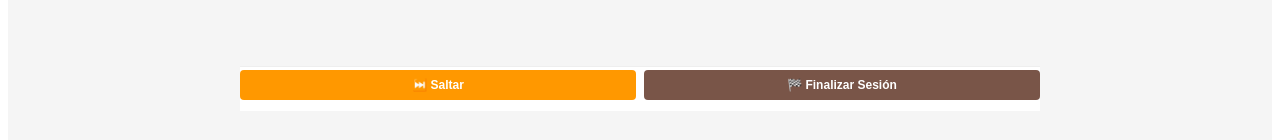
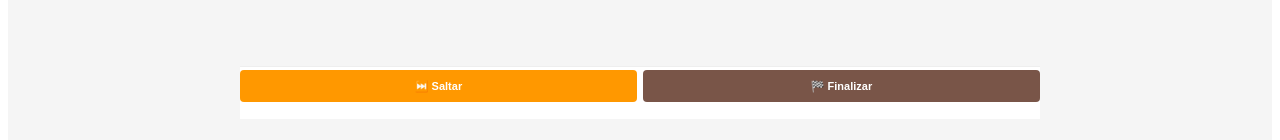
Before and after one commit to salvadorcao56/Appian-trainer, an Angular app: page / in a window 1280 px wide. Both pictures are taken after a click on the button "📚 Modo Estudio". Shown: the part 640-780 px from the top of the page. Built offline with nearby package versions, Linux system fonts and the light colour scheme.

Commit message:
correcciones 1

```diff
--- a/src/app/components/question/question.css
+++ b/src/app/components/question/question.css
@@ -430,3 +430,76 @@
   50% { opacity: 0.7; }
   100% { opacity: 1; }
 }
+
+/* Botones de estudio que ocupan el 100% del ancho */
+.study-buttons-row {
+  display: flex;
+  gap: 6px;
+  margin-bottom: 6px;
+  width: 100%;
+}
+
+.study-buttons-row .btn-skip,
+.study-buttons-row .btn-finish,
+.study-buttons-row .study-respond-btn {
+  flex: 1;
+  padding: 6px 4px;
+  border: none;
+  border-radius: 4px;
+  cursor: pointer;
+  font-size: 11px;
+  font-weight: bold;
+  height: 32px;
+  min-height: 32px;
+  width: 100%;
+}
+
+.study-buttons-row .btn-skip {
+  background: #ff9800;
+  color: white;
+  flex: 1;
+}
+
+.study-buttons-row .btn-skip:hover {
+  background: #f57c00;
+}
+
+.study-buttons-row .study-respond-btn {
+  background: #007acc;
+  color: white;
+  flex: 2; /* El botón responder ocupa más espacio */
+}
+
+.study-buttons-row .study-respond-btn:hover:not(:disabled) {
+  background: #005a9e;
+}
+
+.study-buttons-row .study-respond-btn:disabled {
+  background: #ccc;
+  cursor: not-allowed;
+}
+
+.study-buttons-row .btn-finish {
+  background: #795548;
+  color: white;
+  flex: 1;
+}
+
+.study-buttons-row .btn-finish:hover {
+  background: #5d4037;
+}
+
+/* Ajustar altura de botones en otros modos para que coincidan */
+.btn-primary, .btn-next {
+  width: 100%;
+  background: #007acc;
+  color: white;
+  border: none;
+  padding: 6px;
+  border-radius: 4px;
+  cursor: pointer;
+  font-size: 12px;
+  font-weight: bold;
+  height: 32px;
+  min-height: 32px;
+}
--- a/src/app/components/question/question.html
+++ b/src/app/components/question/question.html
@@ -78,12 +78,26 @@
       </span>
     </div>
 
-    <!-- Botones de estudio SIN botón "Ver Explicación" -->
+    <!-- Botones de estudio MODIFICADOS -->
     <div class="study-actions" *ngIf="modo === 'estudio' && !haRespondido">
-      <button class="btn-skip" (click)="saltarPregunta()">⏭️ Saltar</button>
-      <button class="btn-finish" (click)="finalizarSesionEstudio()">🏁 Finalizar Sesión</button>
+      <div class="study-buttons-row">
+        <button class="btn-skip" (click)="saltarPregunta()">⏭️ Saltar</button>
+
+        <!-- Botón Responder para preguntas múltiples en modo estudio - MISMAS DIMENSIONES -->
+        <button
+          *ngIf="preguntaActual?.multiple"
+          class="btn-primary study-respond-btn"
+          (click)="verificarRespuesta()"
+          [disabled]="respuestaSeleccionada.length === 0"
+        >
+          Responder
+        </button>
+
+        <button class="btn-finish" (click)="finalizarSesionEstudio()">🏁 Finalizar</button>
+      </div>
     </div>
 
+    <!-- Botón Responder para modos examen -->
     <button
       *ngIf="!haRespondido && modo !== 'estudio'"
       class="btn-primary"
@@ -93,6 +107,7 @@
       Responder
     </button>
 
+    <!-- Botón Siguiente -->
     <button
       *ngIf="haRespondido"
       class="btn-next"
--- a/src/app/components/question/question.ts
+++ b/src/app/components/question/question.ts
@@ -142,11 +142,10 @@ export class QuestionComponent implements OnInit {
       }
     } else {
       this.respuestaSeleccionada = [id];
-    }
-
-    // Auto-verificar en modo estudio para preguntas simples
-    if (this.modo === 'estudio' && !this.preguntaActual.multiple && this.respuestaSeleccionada.length === 1) {
-      setTimeout(() => this.verificarRespuesta(), 300);
+      // Auto-verificar solo para preguntas simples en modo estudio
+      if (this.modo === 'estudio' && !this.preguntaActual.multiple) {
+        setTimeout(() => this.verificarRespuesta(), 300);
+      }
     }
   }
 
@@ -205,8 +204,6 @@ export class QuestionComponent implements OnInit {
 
     this.preguntasRespondidas++;
   }
-
-  // ELIMINADO: método verExplicacion() - YA NO ES NECESARIO
 
   // Método: Finalizar sesión de estudio
   finalizarSesionEstudio() {
--- a/src/app/data/questions.data.ts
+++ b/src/app/data/questions.data.ts
@@ -1857,7 +1857,7 @@ export const QUESTIONS: Question[] = [
         id: 240,
         contenido: 'To validate data store edits.',
         correcta: false,
-        explicacion: 'INCORRECTO: La verificación no valida ediciones de datos.'
+        explicacion: 'CORRECTO: La verificación de data store entities se utiliza principalmente para validar que las ediciones en el data store cumplan con las reglas de integridad referencial y estructura definidas.'
       },
       {
         id: 241,
@@ -1869,7 +1869,7 @@ export const QUESTIONS: Question[] = [
         id: 242,
         contenido: 'To nest CDTs.',
         correcta: true,
-        explicacion: 'CORRECTO: La verificación de data store entities permite anidar CDTs (Complex Data Types) para crear estructuras de datos más complejas.'
+        explicacion: 'INCORRECTO: El anidamiento de CDTs se realiza durante el diseño, no mediante la verificación de entidades.'
       }
     ]
   }
```
